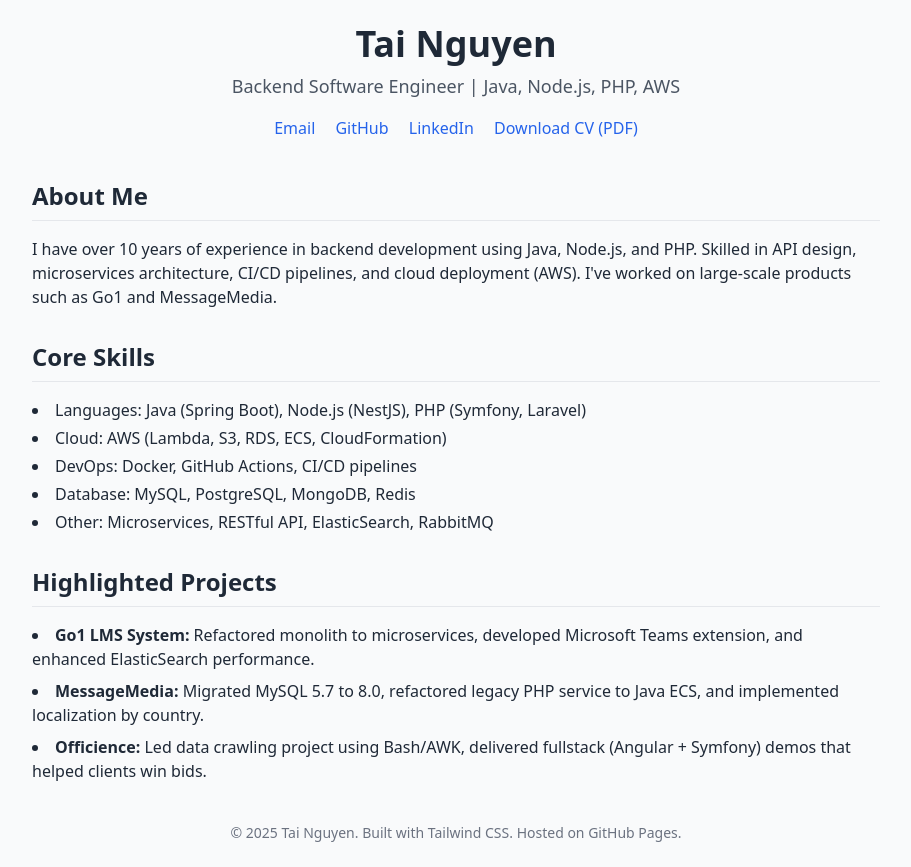
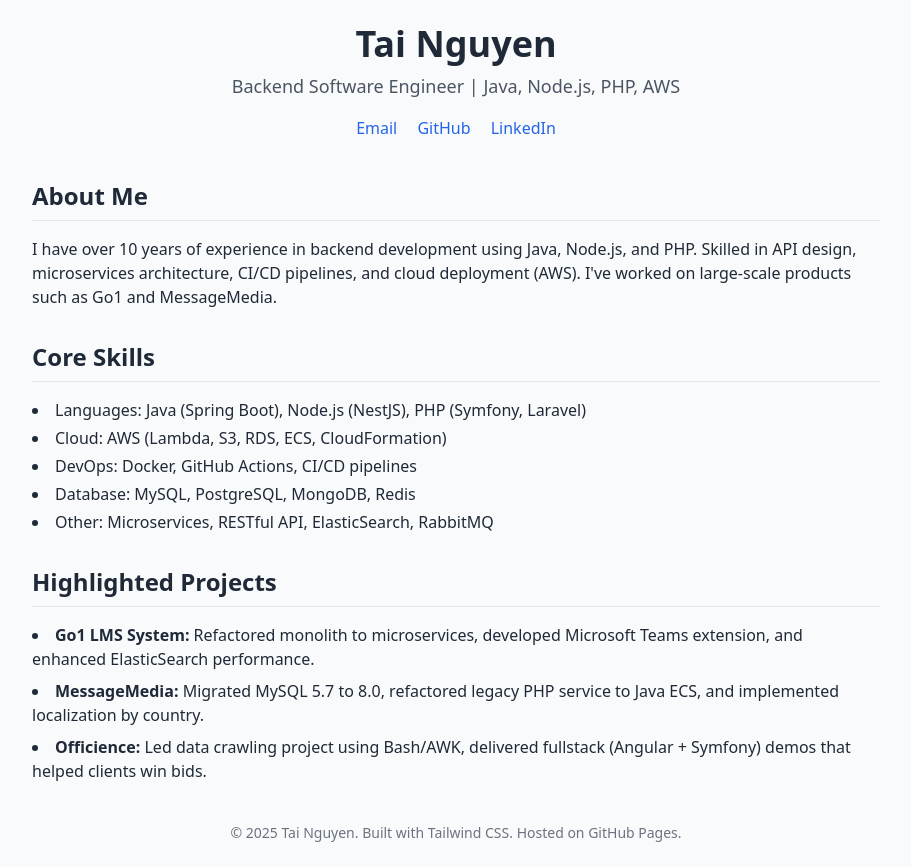
Before and after one commit to nbtai/tainguyen-resume, a plain HTML site: page index.html in a window 1280 px wide. Shown: the whole page, without its empty margins (184-1095 px from the left). Drawn offline with nearby package versions, Linux system fonts and the light colour scheme.

Commit message:
change terms

```diff
--- a/index.html
+++ b/index.html
@@ -15,7 +15,6 @@
         <a href="mailto:tai.nguyenbao92@gmail.com" class="text-blue-600 hover:underline">Email</a>
         <a href="https://github.com/nbtai" class="text-blue-600 hover:underline" target="_blank">GitHub</a>
         <a href="https://linkedin.com/in/nbtai" class="text-blue-600 hover:underline" target="_blank">LinkedIn</a>
-        <a href="./Tai_Nguyen_CV.pdf" class="text-blue-600 hover:underline" target="_blank">Download CV (PDF)</a>
       </div>
     </div>
 
```
